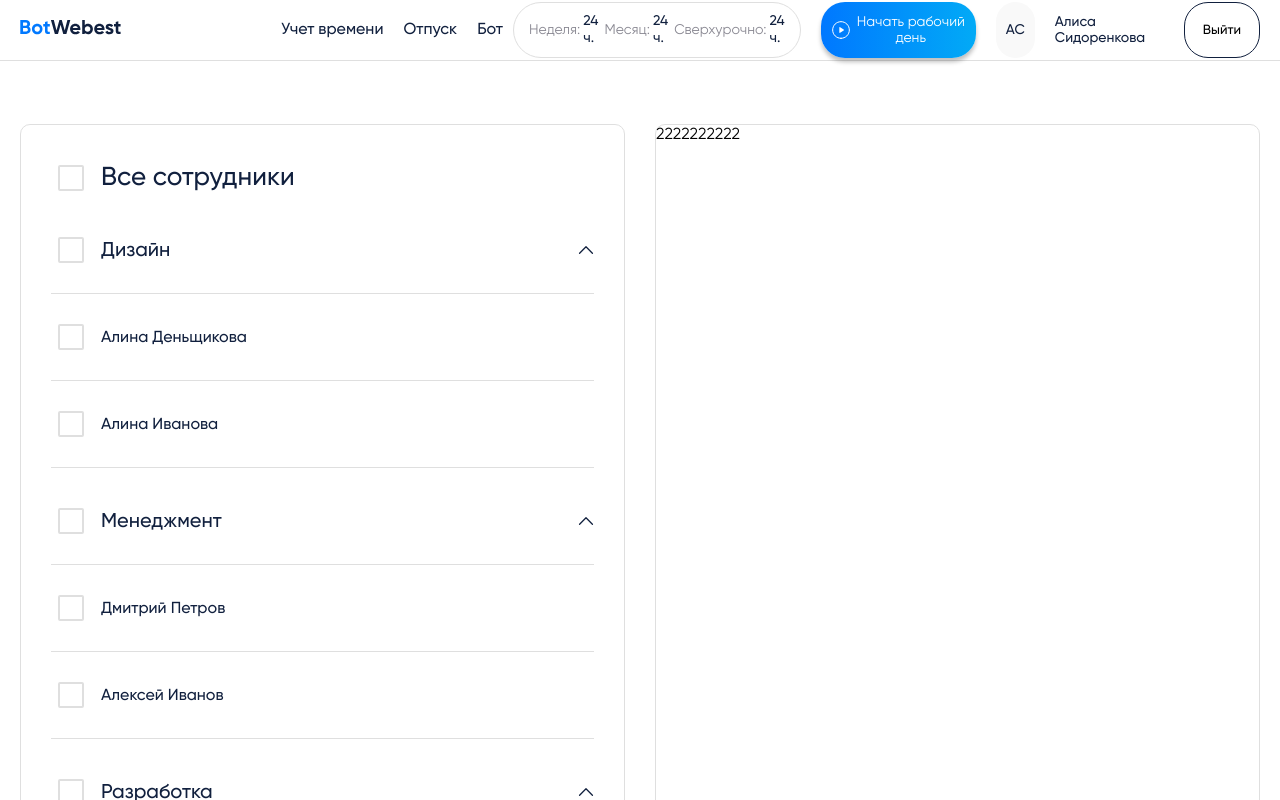
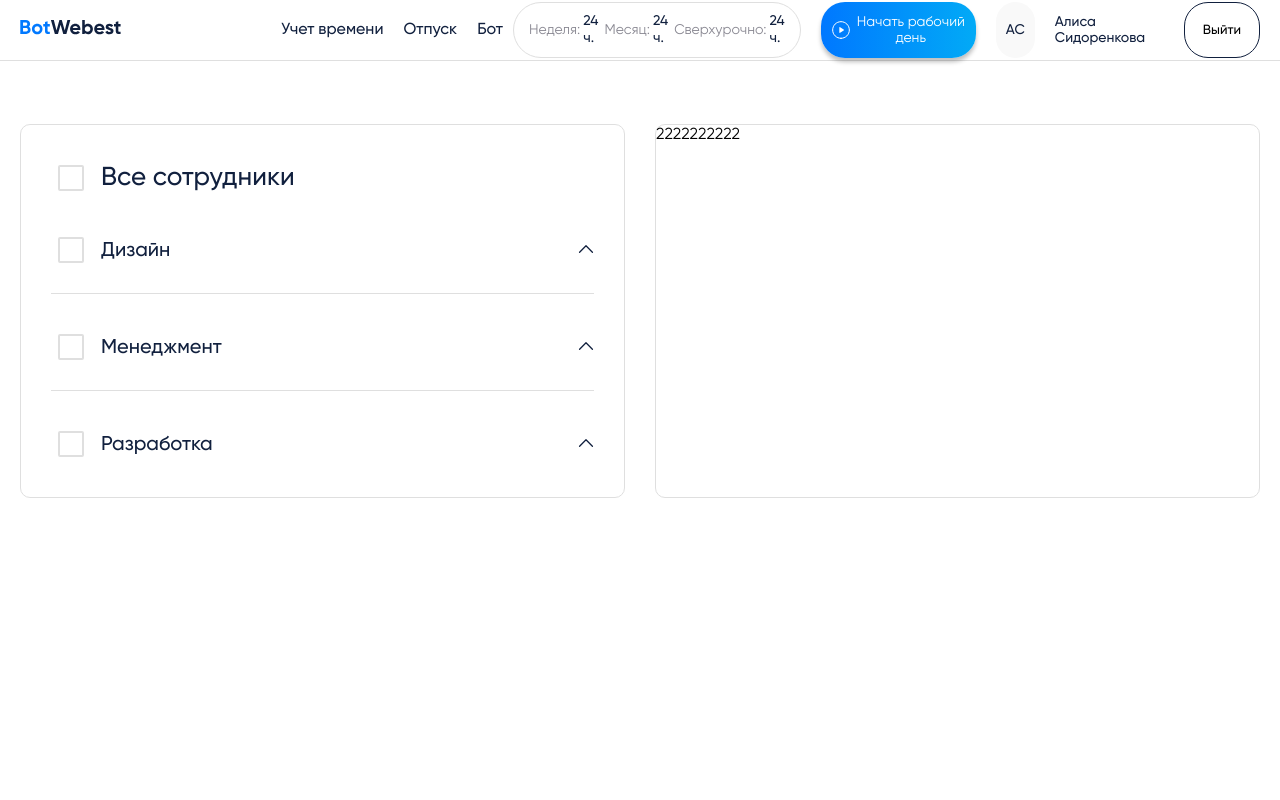
Before and after one commit to timazloy/Webest-bot, a Vue app: page /bot in a window 1280 px wide. Shown: the top 800 px of the page. Built offline with nearby package versions, Linux system fonts and the light colour scheme.

Commit message:
upd: accordion

```diff
--- a/src/components/Accordion.vue
+++ b/src/components/Accordion.vue
@@ -1,16 +1,18 @@
 <template>
   <div class="section-list__item accordion">
-    <div class="accordion__item-wrapper">
-      <label class="accordion__title accordion-item accordion-item--title custom-checkbox">
+    <div :class="open ? 'accordion__item-wrapper accordion__item-wrapper--active' : 'accordion__item-wrapper'">
+      <div :class="open ? 'accordion__category accordion__category--active' : 'accordion__category'">
+        <label class="accordion-item accordion-item--title custom-checkbox">
           <input class="accordion-item__checkbox" type="checkbox">
           <span class="accordion-item__text accordion-item__text--title">{{accordion.industry}}</span>
         </label>
-      <button class="accordion-button">
-        <img class="accordion-item__img" src="/img/arrow-top.svg" alt="img">
+        <button  @click="$emit('toggleOpen', index)" type="button" class="accordion-button">
+          <img :class="open ? 'accordion-item__img accordion-item__img--active' : 'accordion-item__img'" src="/img/arrow-top.svg" alt="img">
         </button>
-
+      </div>
     </div>
 
+    <div class="accordion__items">
       <div class="accordion__item-wrapper">
         <label class="accordion__title accordion-item custom-checkbox">
           <input class="accordion-item__checkbox" type="checkbox">
@@ -24,6 +26,8 @@
           <span class="accordion-item__text accordion-item__text--min">{{accordion.employee2}}</span>
         </label>
       </div>
+    </div>
+
 
 
   </div>
@@ -32,7 +36,7 @@
 <script>
 export default {
   name: 'accordion',
-  props: ['accordion', 'index']
+  props: ['accordion', 'index', 'open']
 }
 
 </script>
@@ -50,6 +54,10 @@ export default {
   justify-content: flex-end;
   cursor: pointer;
   padding: 38px 0;
+
+  &--active {
+    background: red;
+  }
 }
 
 .accordion-item {
@@ -62,7 +70,7 @@ export default {
 
   &--title {
     width: fit-content;
-    margin: unset;
+    margin: unset !important;
   }
 
   &__text {
@@ -86,17 +94,80 @@ export default {
   &__img {
     width: 16px;
     height: 8px;
+    transition: all 0.3s ease-out;
+
+    &--active {
+      transform: rotate(180deg);
+    }
   }
 }
 
+.accordion:last-child .accordion__category:last-child {
+  border-bottom: none;
+}
+.accordion:last-child .accordion__item-wrapper:last-child .accordion__title:last-child {
+  border-bottom: none;
+}
+
 .accordion {
+  margin-bottom: 15px;
+
+  &__category {
+    display: flex;
+    justify-content: space-between;
+    margin: 0 30px;
+    width: 100%;
+    border-bottom: 1px solid #DFDFDF;
+
+    &--active {
+      border-bottom: 1px solid #DFDFDF !important;
+    }
+  }
+
+  &__title {
+    margin: 0 30px;
+    border-bottom: 1px solid #DFDFDF;
+  }
+
+  &__items {
+    opacity: 0;
+    max-height: 0;
+    overflow-y: hidden;
+    //transform: translateY(0);
+    transition: all 0.4s linear;
+    //transition: all 0.4s ease-out;
+    //transform: translateY(-50%);
+    //transition: transform 0.3s linear;
+
+    &--active {
+      opacity: 1;
+      //transform: translateY(0px);
+      //transform: translateY(0);
+      //max-height: max-content;
+    }
+  }
+
   &__item-wrapper {
-    margin: 0 30px;
+    //margin: 0 30px;
     display: flex;
     justify-content: space-between;
     align-items: center;
-    border-bottom: 1px solid #DFDFDF;
+    transition: all 0.4s linear;
   }
 }
 
+.accordion__item-wrapper {
+  transition: all 0.4s linear;
+}
+
+//.accordion__item-wrapper--active {
+  //margin-bottom: 55px;
+  //transform: translateY(-50%);
+//}
+
+.accordion__item-wrapper--active + .accordion__items {
+  opacity: 1;
+  max-height: max-content;
+}
+
 </style>
--- a/src/pages/Bot.vue
+++ b/src/pages/Bot.vue
@@ -11,6 +11,8 @@
             :accordion="item"
             :index="i"
             :key="i"
+            :open="item.open"
+            @toggleOpen="toggleOpen"
         />
       </div>
       <div class="bot-page__column">2222222222</div>
@@ -49,6 +51,17 @@ export default {
         }
       ]
     }
+  },
+  methods: {
+    toggleOpen: function (index) {
+      this.employees = this.employees.map((item, i) => {
+        if (index === i) {
+          item.open = !item.open;
+         }
+
+        return item;
+      });
+    }
   }
 }
 </script>
@@ -72,7 +85,6 @@ export default {
   display: flex;
   gap: 17px;
   cursor: pointer;
-  padding: 37px 30px 14px 30px;
 
   &__checkbox {
     width: 22px;
@@ -83,9 +95,14 @@ export default {
     font-size: 26px;
     color: #11203E;
     margin-left: 7px;
+    width: 100%;
+    padding: 37px 30px 14px 30px;
   }
 }
 
+.open {
+
+}
 
 .section-list {
   &__item {
```
Lines whose indentation alone changed are shown as unchanged.
